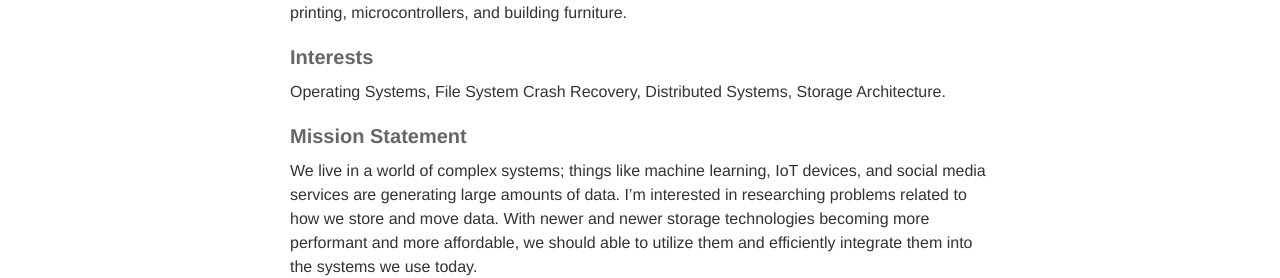
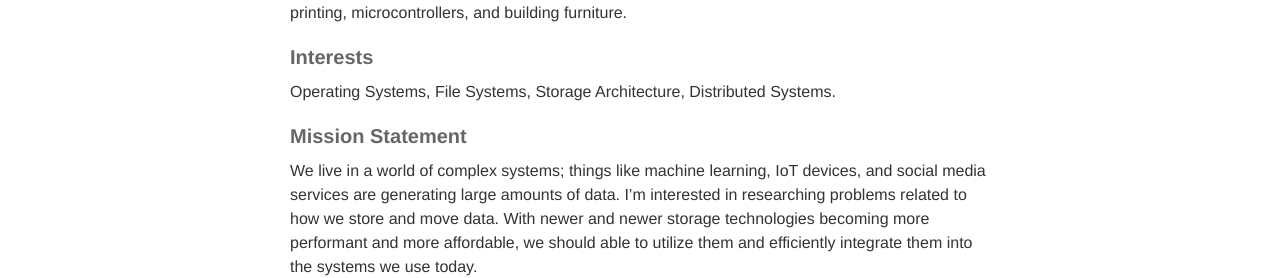
Before and after one commit to DaveedDomingo/daveeddomingo.github.io, a Jekyll site: the page built from _pages/about.md, in a window 1280 px wide and 900 px high. Shown: the part 419-697 px from the top of the window. Built offline with Jekyll 4.4.1, drawn with Linux system fonts in a browser that asks for light colours; nearby versions of some CDN libraries.

Commit message:
update interests

```diff
--- a/_pages/about.md
+++ b/_pages/about.md
@@ -19,7 +19,7 @@ I am currently a third year PhD student studying Computer Science at Rutgers Uni
 Aside from academics I like playing around operating systems, cars, and photography. In my spare time, I like to work with my hands, whether it be working on my cars, tinkering with 3D-printing, microcontrollers, and building furniture.
 
 #### **Interests**
-Operating Systems, File System Crash Recovery, Distributed Systems, Storage Architecture.
+Operating Systems, File Systems, Storage Architecture, Distributed Systems.
 
 
 #### **Mission Statement**
```
